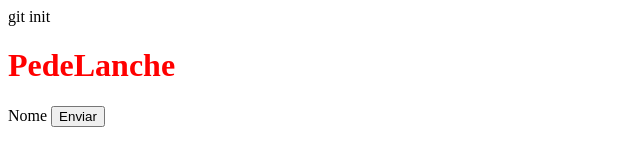
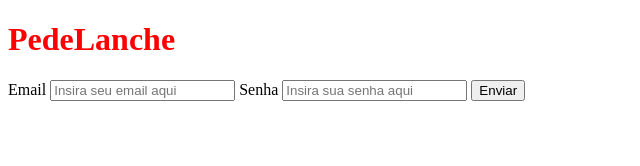
Before and after one commit to eliaspitanga1-stack/PedeLanche, a plain HTML site: page index.html in a window 1280 px wide. Shown: the whole page, without its empty margins (0-640 px from the left). Drawn offline with Linux system fonts and the light colour scheme.

Commit message:
adicionei mas elementos

```diff
--- a/index.html
+++ b/index.html
@@ -1,7 +1,6 @@
 <!DOCTYPE html>
 <html lang="en">
 <head>
-    git init
     <meta charset="UTF-8">
     <meta name="viewport" content="width=device-width, initial-scale=1.0">
     <link rel="stylesheet" href="style.css">
@@ -9,7 +8,10 @@
 </head>
 <body>
     <h1>PedeLanche</h1>
-    <label>Nome</label>
+    <label>Email</label>
+     <input type="email" placeholder="Insira seu email aqui">
+    <label>Senha</label>
+    <input type="password" placeholder="Insira sua senha aqui">
     <button>Enviar</button>
 </body>
 </html>
```
